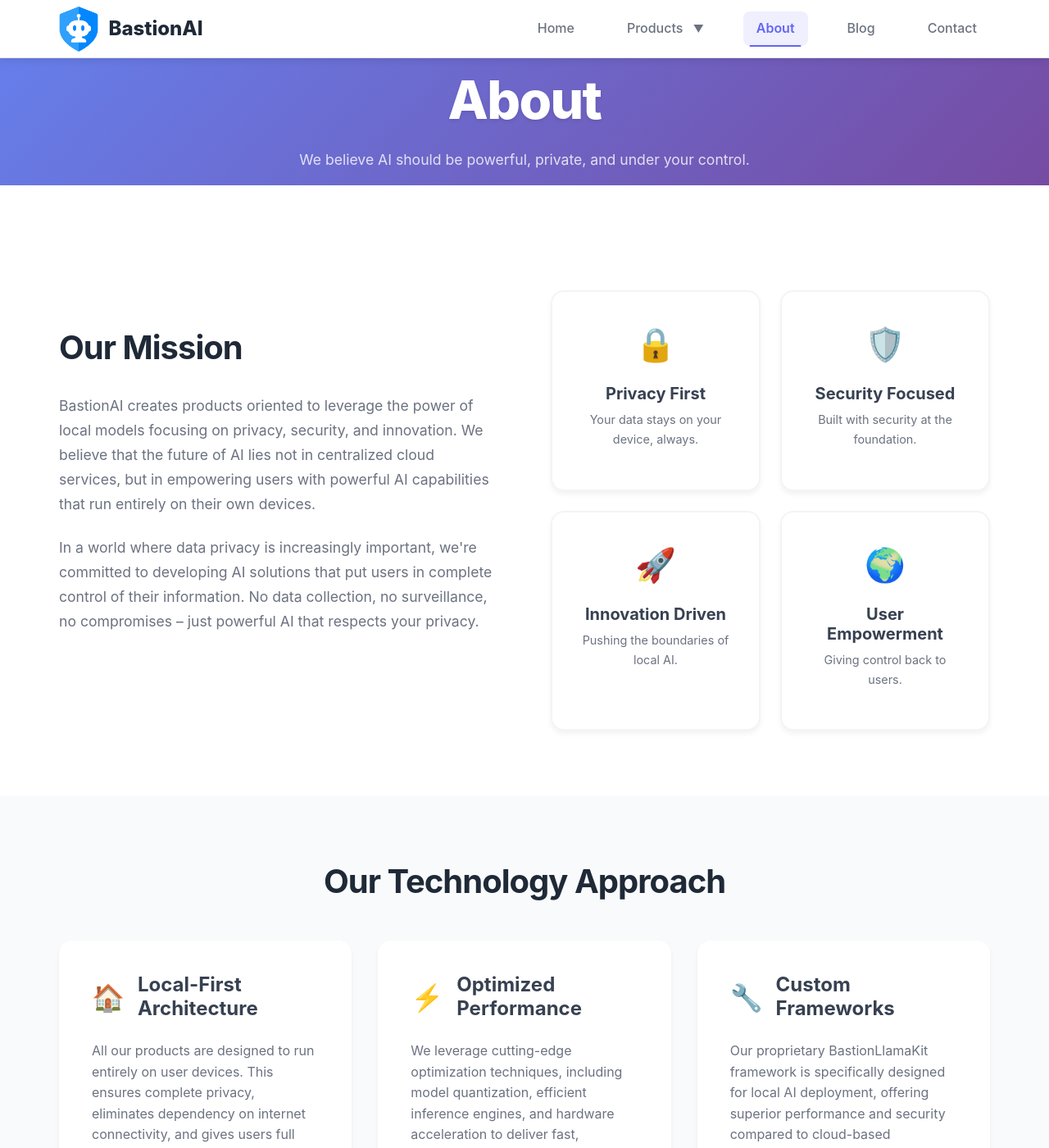
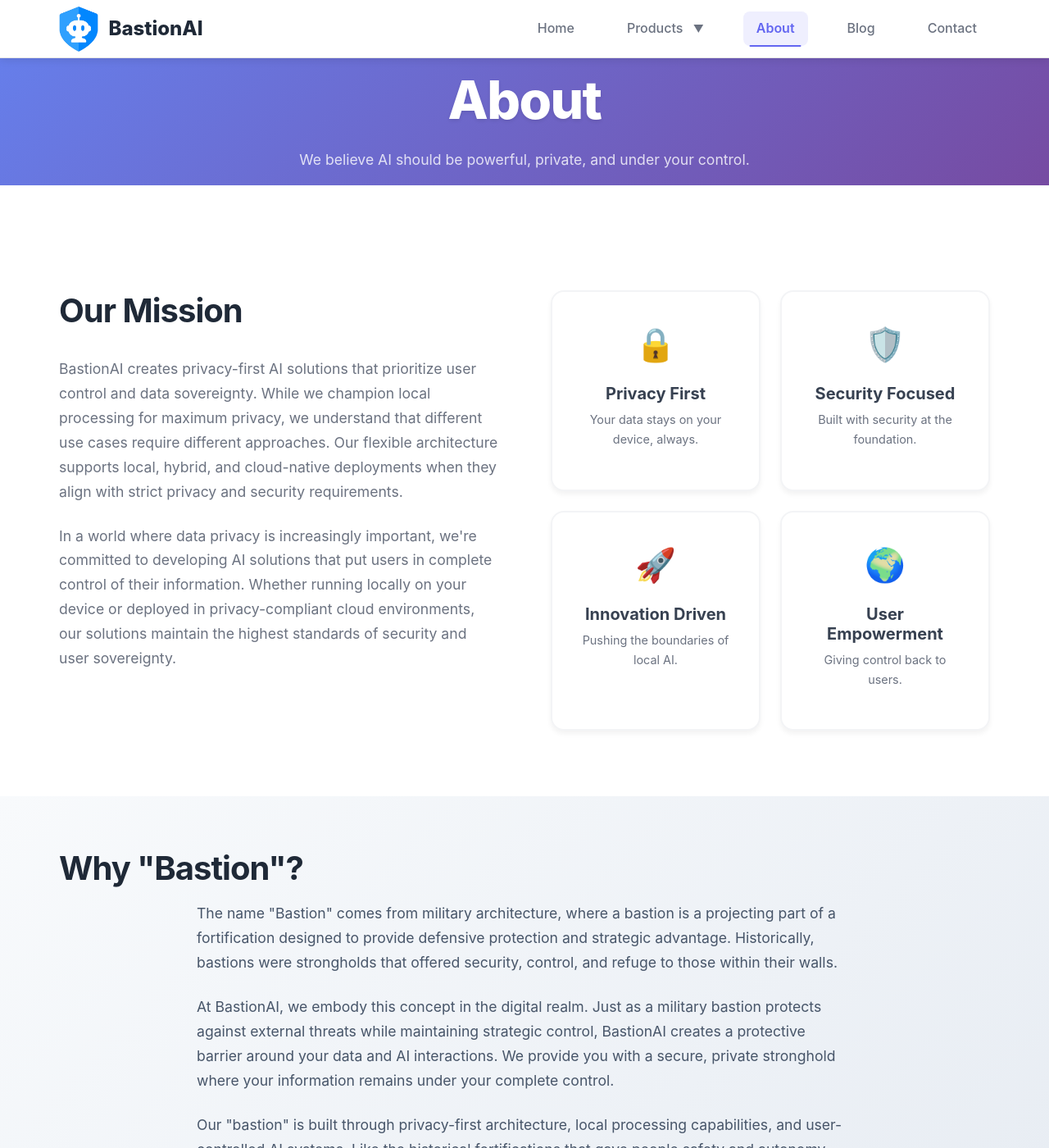
Before and after one commit to BastionAI/bastionai.github.io, a Jekyll site: the page built from about.md, in a window 1280 px wide and 1400 px high. Shown: the whole window at 82% size. Built offline with Jekyll 4.4.1, drawn with Linux system fonts in a browser that asks for light colours; some of the changed text lies outside the part shown.

Commit message:
Revise About and Index pages: Updated the mission statement to emphasize privacy-first AI solutions and flexible deployment options. Added a new section explaining the meaning of "Bastion," highlighting its significance in providing security and user control. Enhanced the timeline in index.md to reflect the transition to privacy-first AI, along with corresponding CSS updates for improved visual presentation.

```diff
--- a/about.md
+++ b/about.md
@@ -17,15 +17,16 @@
       <div class="mission-text">
         <h2>Our Mission</h2>
         <p>
-          BastionAI creates products oriented to leverage the power of local models focusing on
-          privacy, security, and innovation. We believe that the future of AI lies not in
-          centralized cloud services, but in empowering users with powerful AI capabilities
-          that run entirely on their own devices.
+          BastionAI creates privacy-first AI solutions that prioritize user control and data sovereignty.
+          While we champion local processing for maximum privacy, we understand that different use cases
+          require different approaches. Our flexible architecture supports local, hybrid, and cloud-native
+          deployments when they align with strict privacy and security requirements.
         </p>
         <p>
           In a world where data privacy is increasingly important, we're committed to developing
-          AI solutions that put users in complete control of their information. No data collection,
-          no surveillance, no compromises – just powerful AI that respects your privacy.
+          AI solutions that put users in complete control of their information. Whether running
+          locally on your device or deployed in privacy-compliant cloud environments, our solutions
+          maintain the highest standards of security and user sovereignty.
         </p>
       </div>
       <div class="mission-visual">
@@ -49,6 +50,51 @@
             <div class="value-icon">🌍</div>
             <h3>User Empowerment</h3>
             <p>Giving control back to users.</p>
+          </div>
+        </div>
+      </div>
+    </div>
+  </div>
+</section>
+
+<section class="bastion-meaning-section">
+  <div class="container">
+    <h2>Why "Bastion"?</h2>
+    <div class="bastion-explanation">
+      <div class="bastion-content">
+        <p>
+          The name "Bastion" comes from military architecture, where a bastion is a projecting
+          part of a fortification designed to provide defensive protection and strategic advantage.
+          Historically, bastions were strongholds that offered security, control, and refuge to
+          those within their walls.
+        </p>
+        <p>
+          At BastionAI, we embody this concept in the digital realm. Just as a military bastion
+          protects against external threats while maintaining strategic control, BastionAI creates
+          a protective barrier around your data and AI interactions. We provide you with a secure,
+          private stronghold where your information remains under your complete control.
+        </p>
+        <p>
+          Our "bastion" is built through privacy-first architecture, local processing capabilities,
+          and user-controlled AI systems. Like the historical fortifications that gave people
+          safety and autonomy, BastionAI gives you digital sovereignty—the ability to harness
+          powerful AI capabilities while maintaining complete privacy and security.
+        </p>
+        <div class="bastion-metaphor">
+          <div class="metaphor-item">
+            <span class="metaphor-icon">🏰</span>
+            <h4>Your Digital Fortress</h4>
+            <p>Privacy-first architecture that protects your data</p>
+          </div>
+          <div class="metaphor-item">
+            <span class="metaphor-icon">🛡️</span>
+            <h4>Strategic Defense</h4>
+            <p>Multiple layers of security and privacy protection</p>
+          </div>
+          <div class="metaphor-item">
+            <span class="metaphor-icon">👑</span>
+            <h4>Your Sovereignty</h4>
+            <p>Complete control over your AI experience and data</p>
           </div>
         </div>
       </div>
--- a/assets/css/main.css
+++ b/assets/css/main.css
@@ -328,7 +328,7 @@
   top: 0;
   bottom: 0;
   width: 4px;
-  background: linear-gradient(to bottom, #cbd5e1, #3b82f6, #10b981);
+  background: linear-gradient(to bottom, #94a3b8, #64748b, #3b82f6, #10b981);
   transform: translateX(-50%);
   z-index: 1;
 }
@@ -356,6 +356,7 @@
 .timeline-item:nth-child(1) { animation-delay: 0.2s; }
 .timeline-item:nth-child(2) { animation-delay: 0.4s; }
 .timeline-item:nth-child(3) { animation-delay: 0.6s; }
+.timeline-item:nth-child(4) { animation-delay: 0.8s; }
 
 .timeline-marker {
   position: absolute;
--- a/assets/css/pages.css
+++ b/assets/css/pages.css
@@ -327,3 +327,86 @@
     grid-template-columns: 1fr;
   }
 }
+
+/* ==========================================================================
+   Bastion Meaning Section
+   ========================================================================== */
+
+.bastion-meaning-section {
+  padding: 4rem 0;
+  background: linear-gradient(135deg, #f8fafc 0%, #e2e8f0 100%);
+}
+
+.bastion-explanation {
+  max-width: 800px;
+  margin: 0 auto;
+}
+
+.bastion-content p {
+  font-size: 1.1rem;
+  line-height: 1.7;
+  color: #475569;
+  margin-bottom: 1.5rem;
+}
+
+.bastion-metaphor {
+  display: grid;
+  grid-template-columns: repeat(auto-fit, minmax(250px, 1fr));
+  gap: 2rem;
+  margin-top: 3rem;
+}
+
+.metaphor-item {
+  text-align: center;
+  padding: 2rem;
+  background: white;
+  border-radius: 16px;
+  box-shadow: 0 4px 20px rgba(0, 0, 0, 0.08);
+  transition: transform 0.3s ease;
+}
+
+.metaphor-item:hover {
+  transform: translateY(-5px);
+}
+
+.metaphor-icon {
+  font-size: 2.5rem;
+  display: block;
+  margin-bottom: 1rem;
+}
+
+.metaphor-item h4 {
+  color: #1e293b;
+  margin-bottom: 0.5rem;
+  font-size: 1.25rem;
+}
+
+.metaphor-item p {
+  color: #64748b;
+  font-size: 0.95rem;
+  margin: 0;
+}
+
+@media (max-width: 768px) {
+  .bastion-meaning-section {
+    padding: 2rem 0;
+  }
+
+  .bastion-content p {
+    font-size: 1rem;
+  }
+
+  .bastion-metaphor {
+    grid-template-columns: 1fr;
+    gap: 1.5rem;
+    margin-top: 2rem;
+  }
+
+  .metaphor-item {
+    padding: 1.5rem;
+  }
+
+  .metaphor-icon {
+    font-size: 2rem;
+  }
+}
```
Also changed, not shown: index.md (+41 -19 lines).
